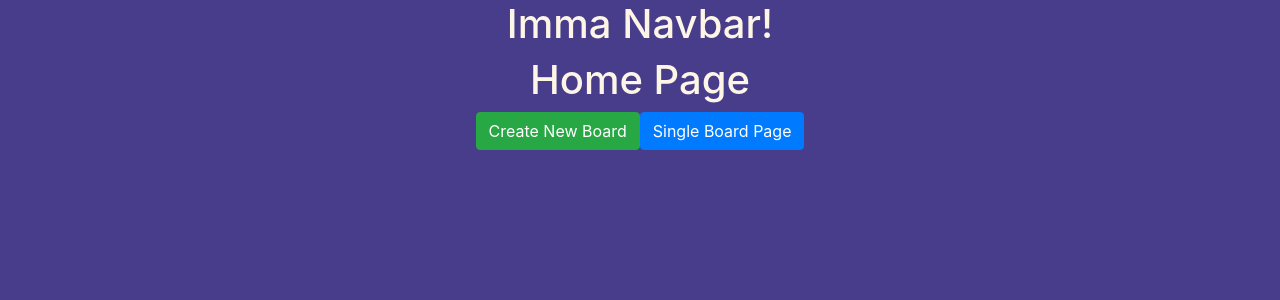
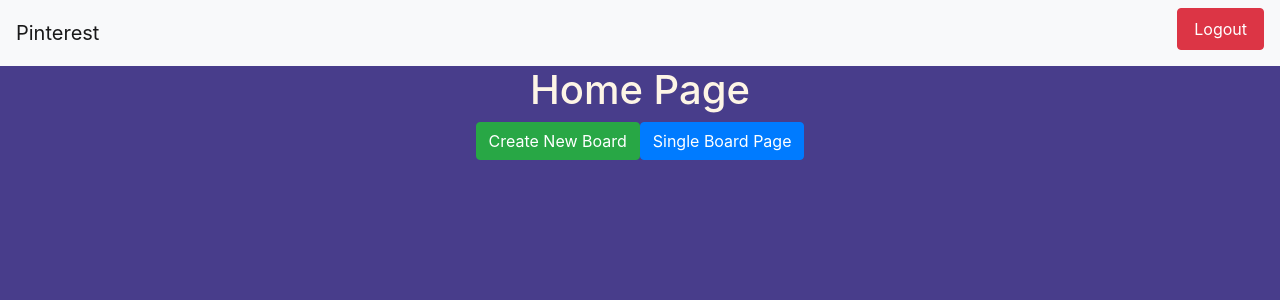
Before and after one commit to mariabrock/pinterest-routing, a React (Create React App) app: page / in a window 1280 px wide. Shown: the top 300 px of the page. Built offline with nearby package versions, Linux system fonts and the light colour scheme; no server answers; sample sign-in values are in the browser's storage.

Commit message:
can logout

```diff
--- a/src/Components/shared/MyNavbar/MyNavbar.js
+++ b/src/Components/shared/MyNavbar/MyNavbar.js
@@ -1,13 +1,34 @@
 import React from 'react';
+import firebase from 'firebase/app';
+import 'firebase/auth';
 
 class MyNavbar extends React.Component {
-  render() {
-    return (
-            <div className="MyNavbar">
-                <h1>Imma Navbar!</h1>
+    logMeOut = (e) => {
+      e.preventDefault();
+      firebase.auth().signOut();
+    }
+
+    render() {
+      const { authed } = this.props;
+
+      return (
+    <div className="MyNavbar">
+        <nav class="navbar navbar-expand-lg navbar-light bg-light">
+            <a class="navbar-brand" href="#">Pinterest</a>
+                <button class="navbar-toggler" type="button" data-toggle="collapse" data-target="#navbarSupportedContent" aria-controls="navbarSupportedContent" aria-expanded="false" aria-label="Toggle navigation">
+                    <span class="navbar-toggler-icon"></span>
+                </button>
+
+        <div class="collapse navbar-collapse" id="navbarSupportedContent">
+            <ul className="navbar-nav mr-auto mt-2 mt-lg-0"></ul>
+            <div class="my-2 mt-lg-0">
+              {authed && (<button className="nav-link btn btn-danger" onClick={this.logMeOut}>Logout</button>)}
             </div>
-    );
-  }
+        </div>
+    </nav>
+</div>
+      );
+    }
 }
 
 export default MyNavbar;
```
